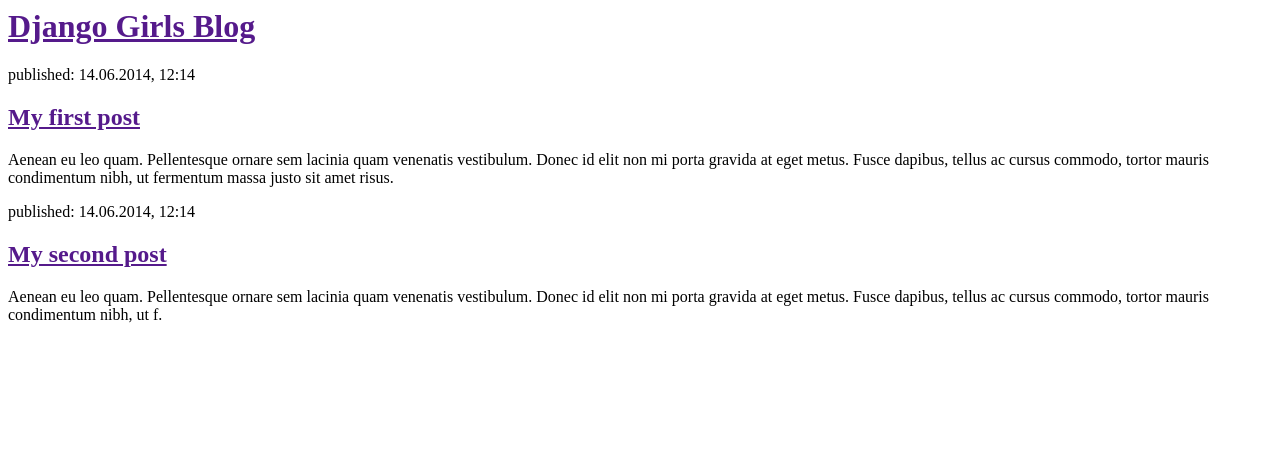
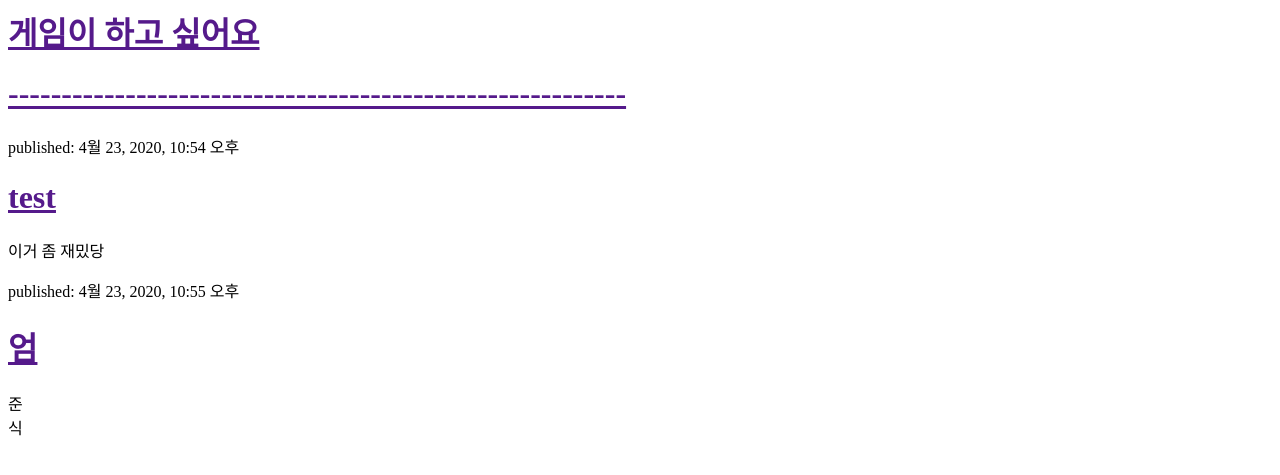
Before and after one commit to Byeon-Jaewon/django, a Django app: page / in a window 1280 px wide. Shown: the top 475 px of the page. Run offline with Django 3.2, Linux system fonts and the light colour scheme; data comes from the database, SQL or seed files in the repository; both versions use the stored data as it was after the commit.

Commit message:
템플릿사용해보기

```diff
--- a/mywork/blog/templates/blog/post_list.html
+++ b/mywork/blog/templates/blog/post_list.html
@@ -4,19 +4,17 @@
     </head>
     <body>
         <div>
-            <h1><a href="">Django Girls Blog</a></h1>
+            <h1><a href="">게임이 하고 싶어요</a></h1>
         </div>
-
         <div>
-            <p>published: 14.06.2014, 12:14</p>
-            <h2><a href="">My first post</a></h2>
-            <p>Aenean eu leo quam. Pellentesque ornare sem lacinia quam venenatis vestibulum. Donec id elit non mi porta gravida at eget metus. Fusce dapibus, tellus ac cursus commodo, tortor mauris condimentum nibh, ut fermentum massa justo sit amet risus.</p>
+            <h1><a href="">----------------------------------------------------------</a></h1>
         </div>
-
+{% for post in posts %}
         <div>
-            <p>published: 14.06.2014, 12:14</p>
-            <h2><a href="">My second post</a></h2>
-            <p>Aenean eu leo quam. Pellentesque ornare sem lacinia quam venenatis vestibulum. Donec id elit non mi porta gravida at eget metus. Fusce dapibus, tellus ac cursus commodo, tortor mauris condimentum nibh, ut f.</p>
+            <p>published: {{ post.published_date }}</p>
+            <h1><a href="">{{ post.title }}</a></h1>
+            <p>{{ post.text|linebreaksbr }}</p>
         </div>
+{% endfor %}
     </body>
 </html>
--- a/mywork/blog/views.py
+++ b/mywork/blog/views.py
@@ -1,4 +1,7 @@
 from django.shortcuts import render
+from django.utils import timezone
+from .models import Post
 
 def post_list(request):
-    return render(request, 'blog/post_list.html', {})
+    posts = Post.objects.filter(published_date__lte=timezone.now()).order_by('published_date')
+    return render(request, 'blog/post_list.html', {'posts':posts})
```
Also changed, not shown: mywork/db.sqlite3.
